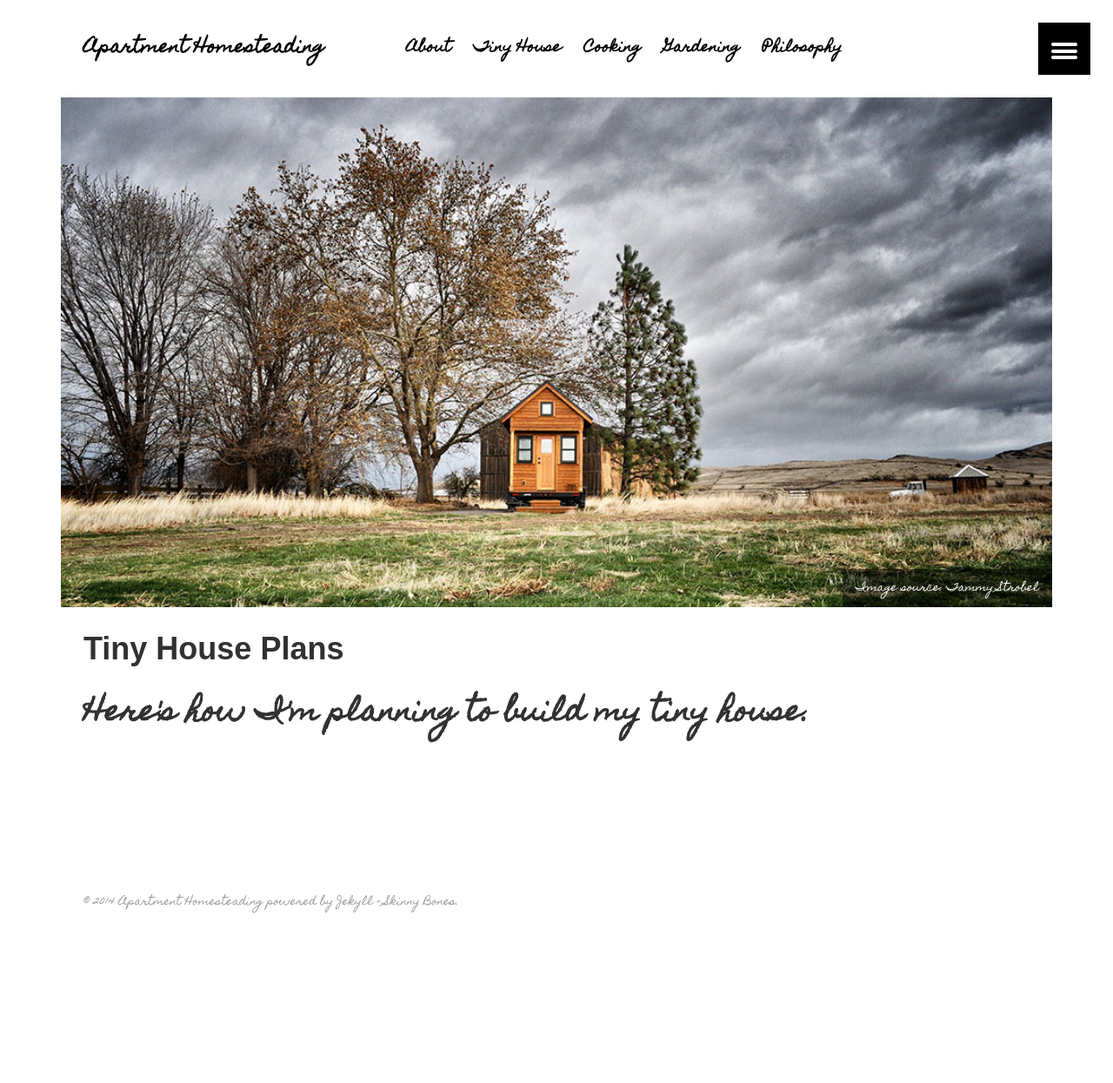
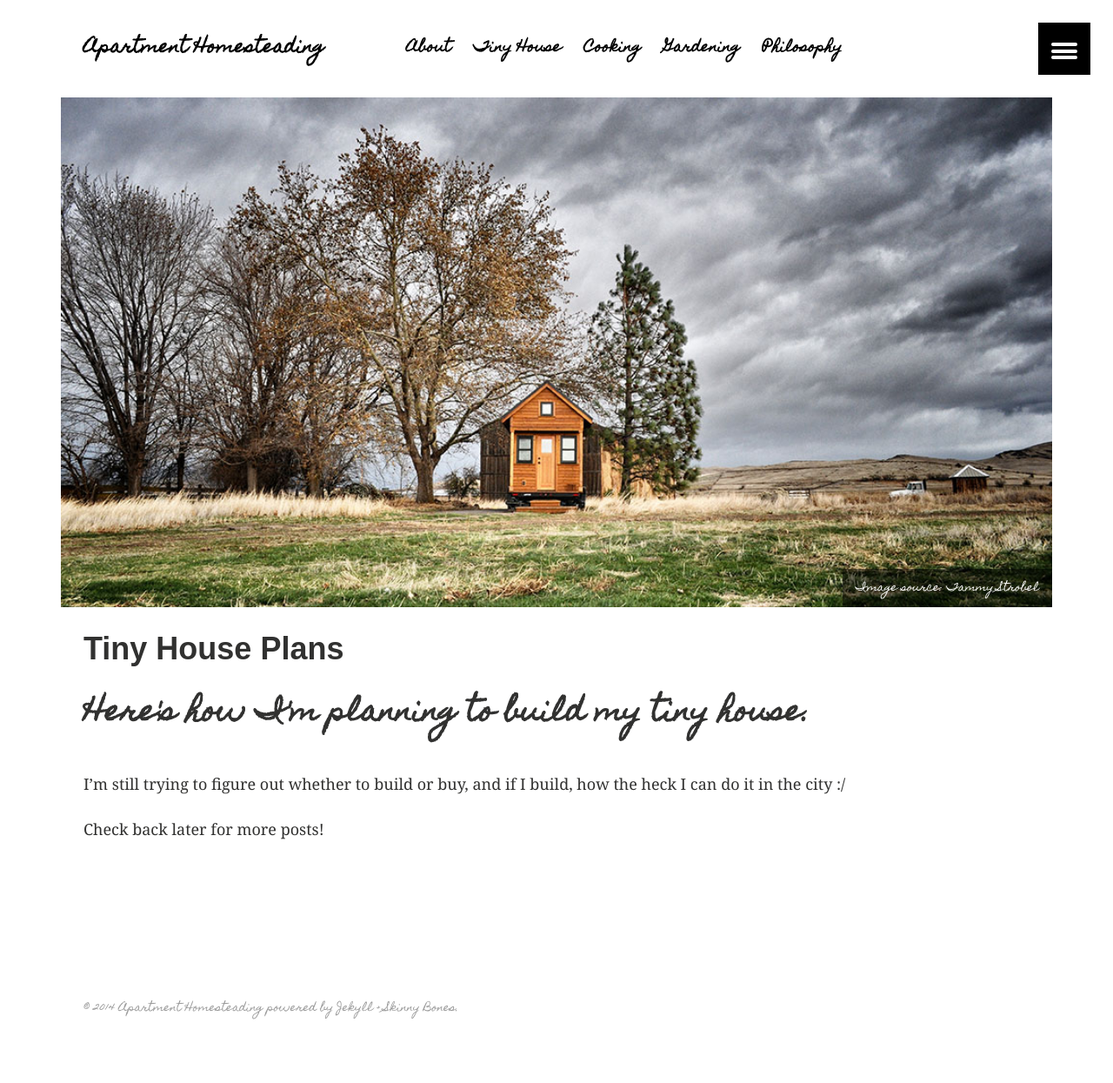
Before and after one commit to apartmenthomesteading/apartmenthomesteading.github.io, a Jekyll site: the page built from tinyhouse/index.md, in a window 1280 px wide. Shown: the whole page at 87% size. Built offline with Jekyll 4.4.1, drawn with Linux system fonts in a browser that asks for light colours; some web fonts are replaced; before the commit the page ends 1123 px from its top, so only the background shows below that.

Commit message:
Adding to tiny house

```diff
--- a/tinyhouse/index.md
+++ b/tinyhouse/index.md
@@ -19,3 +19,7 @@ comments: true
   {% include post-grid.html %}
 {% endfor %}
 </div><!-- /.tiles -->
+
+I'm still trying to figure out whether to build or buy, and if I build, how the heck I can do it in the city :/
+
+Check back later for more posts!
```
